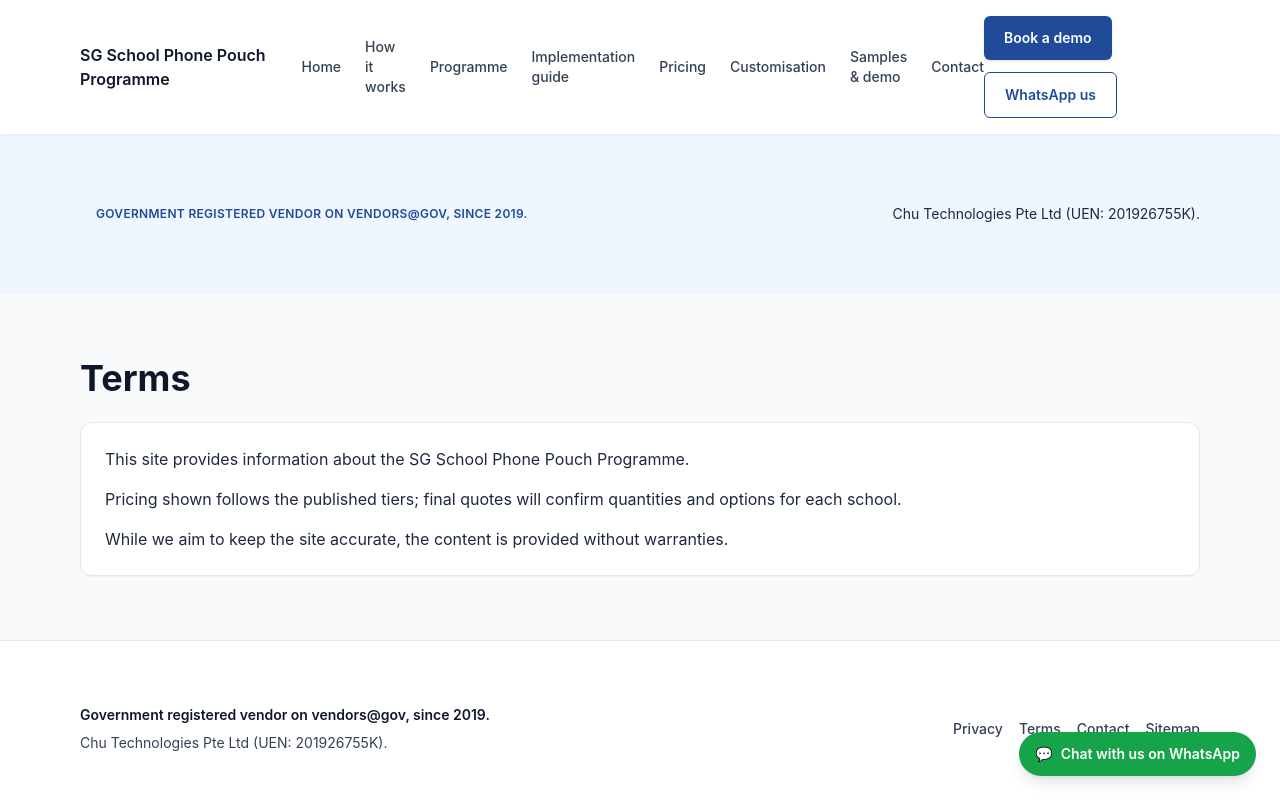
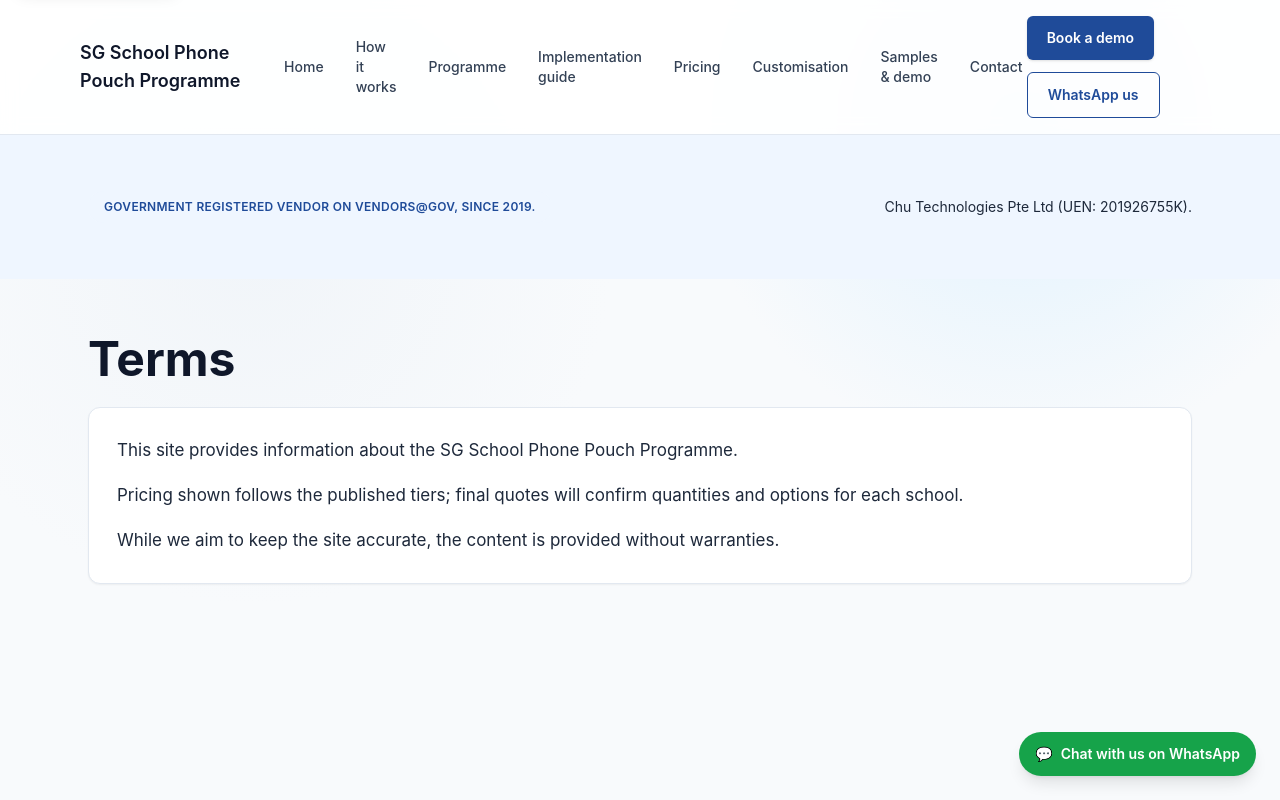
Before and after one commit to 19hours/school-phone-pouch-programme, a Next.js app: page /terms in a window 1280 px wide. Shown: the top 800 px of the page. Built offline with nearby package versions, Linux system fonts and the light colour scheme; no server answers.

Commit message:
Improve accessibility and responsive layout

```diff
--- a/app/globals.css
+++ b/app/globals.css
@@ -8,9 +8,13 @@
 
 body {
   font-family: 'Inter', system-ui, -apple-system, BlinkMacSystemFont, 'Segoe UI', sans-serif;
-  background: #f8fafc;
+  background: radial-gradient(circle at 20% 20%, #f1f5f9 0, #f8fafc 25%, transparent 26%),
+    radial-gradient(circle at 80% 10%, #e0f2fe 0, #f8fafc 22%, transparent 23%),
+    #f8fafc;
   color: #0f172a;
   margin: 0;
+  font-size: 17px;
+  line-height: 1.7;
 }
 
 a {
@@ -26,19 +30,19 @@
 }
 
 .section {
-  @apply mx-auto max-w-6xl px-4 py-16;
+  @apply mx-auto max-w-6xl px-4 py-12 md:px-6 md:py-14;
 }
 
 .heading {
-  @apply text-3xl font-bold text-slate-900 md:text-4xl;
+  @apply text-3xl font-bold leading-tight text-slate-900 md:text-5xl;
 }
 
 .subheading {
-  @apply text-lg text-slate-700;
+  @apply text-xl leading-relaxed text-slate-700;
 }
 
 .card {
-  @apply rounded-xl border border-slate-200 bg-white p-6 shadow-sm;
+  @apply rounded-xl border border-slate-200 bg-white p-6 shadow-sm md:p-7;
 }
 
 .table {
--- a/app/layout.tsx
+++ b/app/layout.tsx
@@ -22,10 +22,16 @@
 export default function RootLayout({ children }: { children: React.ReactNode }) {
   return (
     <html lang="en">
-      <body className="antialiased">
+      <body className="antialiased bg-slate-50 text-slate-900">
+        <a
+          href="#main-content"
+          className="focus-ring absolute left-4 top-4 z-50 inline-flex -translate-y-16 items-center rounded-md bg-white px-3 py-2 text-sm font-semibold text-slate-900 shadow-lg focus:translate-y-0"
+        >
+          Skip to main content
+        </a>
         <Header />
         <TrustBadge />
-        <main>{children}</main>
+        <main id="main-content" className="min-h-screen pb-12">{children}</main>
         <Footer />
         <WhatsAppButton />
         <Script
--- a/app/page.tsx
+++ b/app/page.tsx
@@ -12,20 +12,21 @@
 
 export default function HomePage() {
   return (
-    <div className="space-y-16 pb-16">
+    <div className="space-y-12 pb-12 md:space-y-16 md:pb-16">
       <section className="section grid gap-10 md:grid-cols-2 md:items-center">
         <div className="space-y-6">
+          <div className="inline-flex rounded-full bg-blue-50 px-4 py-2 text-sm font-semibold text-primary">School-ready programme</div>
           <h1 className="heading">SG School Phone Pouch Programme</h1>
           <p className="subheading">
             A simple, visible and easy-to-audit way to manage phones in phone-free spaces.
           </p>
           <CTAButtons />
-          <div className="space-y-2 text-sm text-slate-700">
-            <div>Chu Technologies Pte Ltd (UEN: 201926755K).</div>
-            <div>Government registered vendor on vendors@gov, since 2019.</div>
+          <div className="grid gap-1 text-sm text-slate-700 md:grid-cols-2 md:text-base">
+            <div className="rounded-lg bg-white/70 px-4 py-3 shadow-sm">Chu Technologies Pte Ltd (UEN: 201926755K).</div>
+            <div className="rounded-lg bg-white/70 px-4 py-3 shadow-sm">Government registered vendor on vendors@gov, since 2019.</div>
           </div>
         </div>
-        <div className="relative h-64 overflow-hidden rounded-xl bg-gradient-to-br from-blue-600 to-blue-400 shadow-lg md:h-full">
+        <div className="relative h-72 overflow-hidden rounded-2xl bg-gradient-to-br from-blue-700 via-blue-500 to-blue-400 shadow-xl md:h-[420px]">
           <Image
             src="https://images.unsplash.com/photo-1523475472560-d2df97ec485c?auto=format&fit=crop&w=1200&q=80"
             alt="Student placing phone into a lockable phone pouch"
@@ -37,10 +38,13 @@
       </section>
 
       <section className="section space-y-6">
-        <h2 className="heading">Problem: Difficulty in managing phones in classroom environments</h2>
+        <div className="space-y-3">
+          <h2 className="heading">Problem: Difficulty in managing phones in classroom environments</h2>
+          <p className="text-lg text-slate-700 md:text-xl">Key challenges schools and exam centres tell us about:</p>
+        </div>
         <ul className="grid gap-4 md:grid-cols-2">
           {["Students are often distracted by smartphones.", 'Schools and exam centres need simple, visible compliance.', 'Bags and pockets still allow discreet phone use.', 'Administrators need a consistent, easy-to-audit solution.'].map((item) => (
-            <li key={item} className="card text-slate-800">
+            <li key={item} className="card text-base text-slate-800 md:text-lg">
               {item}
             </li>
           ))}
@@ -48,20 +52,22 @@
       </section>
 
       <section className="section space-y-6">
-        <h2 className="heading">Solution: School Phone Pouch Programme</h2>
+        <div className="space-y-3">
+          <h2 className="heading">Solution: School Phone Pouch Programme</h2>
+          <p className="text-lg text-slate-700 md:text-xl">A compact routine with clear accountability.</p>
+        </div>
         <div className="grid gap-6 md:grid-cols-2">
-          <div className="card space-y-3 text-slate-800">
+          <div className="card space-y-3 text-base text-slate-800 md:text-lg">
             <p>Each student places their phone into a personal phone pouch as they enter a phone-free space.</p>
             <p>
-              The pouch uses a safe clip mechanism, and can be unlocked using a magnetic base when students are allowed to use
-              their phones again.
+              The pouch uses a safe clip mechanism, and can be unlocked using a magnetic base when students are allowed to use their phones again.
             </p>
             <p>Pouch stays with the student entire day, easy to show the phone is secured.</p>
             <p>Can be unlocked by admin staff during emergencies.</p>
             <p>Enables fast, visual compliance checks for teachers and administrators.</p>
           </div>
-          <div className="card space-y-3 bg-slate-50 text-slate-800">
-            <p className="font-semibold text-slate-900">Highlights</p>
+          <div className="card space-y-3 bg-slate-50 text-base text-slate-800 md:text-lg">
+            <p className="text-xl font-semibold text-slate-900">Highlights</p>
             <ul className="space-y-2">
               <li>Lock that can only be unlocked using an unlocking base.</li>
               <li>Compatible with all phone models.</li>
@@ -73,13 +79,13 @@
       <section className="section grid gap-6 md:grid-cols-2 md:items-center">
         <div className="space-y-4">
           <h2 className="heading">Student safety is our priority</h2>
-          <ul className="space-y-2 text-slate-800">
+          <ul className="space-y-2 text-base text-slate-800 md:text-lg">
             <li>Our lockable phone pouches do not use needles.</li>
             <li>We use child-safe clips with locking technology.</li>
             <li>Student safety is our PRIORITY.</li>
           </ul>
         </div>
-        <div className="relative h-56 overflow-hidden rounded-xl bg-gradient-to-r from-primary to-secondary shadow-lg">
+        <div className="relative h-64 overflow-hidden rounded-2xl bg-gradient-to-r from-primary to-secondary shadow-lg md:h-72">
           <Image
             src="https://images.unsplash.com/photo-1519389950473-47ba0277781c?auto=format&fit=crop&w=1200&q=80"
             alt="Close-up of a safe lockable phone pouch"
@@ -91,20 +97,20 @@
 
       <section className="section space-y-4">
         <div className="card flex flex-col gap-3 md:flex-row md:items-center md:justify-between">
-          <div>
+          <div className="space-y-1">
             <p className="text-lg font-semibold text-slate-900">Explore the comparison vs phone lockers</p>
-            <p className="text-sm text-slate-700">See how the programme delivers visible compliance and flexibility.</p>
+            <p className="text-base text-slate-700 md:text-lg">See how the programme delivers visible compliance and flexibility.</p>
           </div>
-          <Link href="/programme" className="btn-secondary focus-ring">
+          <Link href="/programme" className="btn-secondary focus-ring text-sm md:text-base">
             View Programme vs Phone Lockers
           </Link>
         </div>
       </section>
 
-      <section className="section rounded-xl bg-primary px-6 py-10 text-white shadow-lg">
+      <section className="section rounded-2xl bg-primary px-6 py-10 text-white shadow-lg">
         <div className="flex flex-col gap-4 md:flex-row md:items-center md:justify-between">
           <div>
-            <h2 className="text-2xl font-semibold">For interested schools: Please contact us immediately to roll out in 2026!</h2>
+            <h2 className="text-2xl font-semibold md:text-3xl">For interested schools: Please contact us immediately to roll out in 2026!</h2>
           </div>
           <CTAButtons className="items-center" />
         </div>
--- a/components/Header.tsx
+++ b/components/Header.tsx
@@ -1,33 +1,55 @@
+"use client";
+
+import { useState } from 'react';
 import Link from 'next/link';
 import { CTAButtons } from './CTAButtons';
 import { siteName } from './constants';
 
 export function Header() {
+  const [menuOpen, setMenuOpen] = useState(false);
+
+  const navLinks = (
+    <>
+      <Link href="/" className="hover:text-primary focus-ring rounded px-1 py-1">Home</Link>
+      <Link href="/how-it-works" className="hover:text-primary focus-ring rounded px-1 py-1">How it works</Link>
+      <Link href="/programme" className="hover:text-primary focus-ring rounded px-1 py-1">Programme</Link>
+      <Link href="/implementation-guide" className="hover:text-primary focus-ring rounded px-1 py-1">Implementation guide</Link>
+      <Link href="/pricing" className="hover:text-primary focus-ring rounded px-1 py-1">Pricing</Link>
+      <Link href="/customisation" className="hover:text-primary focus-ring rounded px-1 py-1">Customisation</Link>
+      <Link href="/samples-demo" className="hover:text-primary focus-ring rounded px-1 py-1">Samples & demo</Link>
+      <Link href="/contact" className="hover:text-primary focus-ring rounded px-1 py-1">Contact</Link>
+    </>
+  );
+
   return (
-    <header className="sticky top-0 z-30 bg-white/90 shadow-sm backdrop-blur">
+    <header className="sticky top-0 z-30 border-b border-slate-200 bg-white/90 backdrop-blur">
       <div className="mx-auto flex max-w-6xl items-center justify-between px-4 py-4">
-        <Link href="/" className="font-semibold text-slate-900" aria-label={siteName}>
+        <Link href="/" className="text-lg font-semibold text-slate-900" aria-label={siteName}>
           {siteName}
         </Link>
-        <nav className="hidden items-center gap-6 text-sm font-medium text-slate-700 md:flex">
-          <Link href="/" className="hover:text-primary focus-ring rounded">Home</Link>
-          <Link href="/how-it-works" className="hover:text-primary focus-ring rounded">How it works</Link>
-          <Link href="/programme" className="hover:text-primary focus-ring rounded">Programme</Link>
-          <Link href="/implementation-guide" className="hover:text-primary focus-ring rounded">Implementation guide</Link>
-          <Link href="/pricing" className="hover:text-primary focus-ring rounded">Pricing</Link>
-          <Link href="/customisation" className="hover:text-primary focus-ring rounded">Customisation</Link>
-          <Link href="/samples-demo" className="hover:text-primary focus-ring rounded">Samples & demo</Link>
-          <Link href="/contact" className="hover:text-primary focus-ring rounded">Contact</Link>
-        </nav>
+        <nav className="hidden items-center gap-6 text-sm font-medium text-slate-700 md:flex">{navLinks}</nav>
         <div className="hidden md:block">
           <CTAButtons className="items-center" />
         </div>
-        <div className="md:hidden">
-          <Link href="/contact" className="btn-primary focus-ring">
-            Book a demo
-          </Link>
+        <button
+          type="button"
+          className="focus-ring inline-flex items-center justify-center rounded-md border border-slate-200 px-3 py-2 text-sm font-semibold text-slate-800 shadow-sm md:hidden"
+          aria-label="Open navigation menu"
+          aria-expanded={menuOpen}
+          onClick={() => setMenuOpen((open) => !open)}
+        >
+          {menuOpen ? 'Close' : 'Menu'}
+        </button>
+      </div>
+
+      {menuOpen ? (
+        <div className="border-t border-slate-200 bg-white shadow-sm md:hidden" role="dialog" aria-label="Mobile navigation">
+          <div className="mx-auto flex max-w-6xl flex-col gap-4 px-4 py-4 text-sm font-medium text-slate-800">
+            <div className="grid gap-2">{navLinks}</div>
+            <CTAButtons className="items-stretch" />
+          </div>
         </div>
-      </div>
+      ) : null}
     </header>
   );
 }
```
